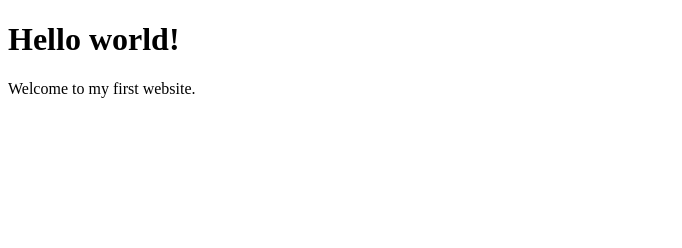
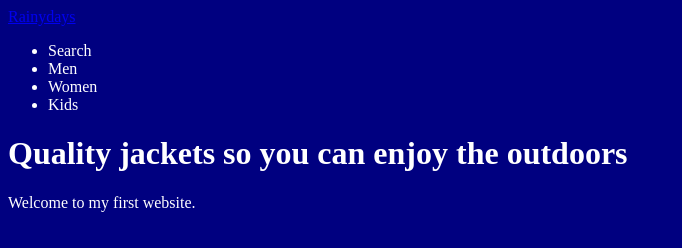
Before and after one commit to Noroff-FEU-Assignments/cross-course-project-bjornhaavard, a plain HTML site: page index.html in a window 1280 px wide. Shown: the whole page, without its empty margins (0-682 px from the left). Drawn offline with Linux system fonts and the light colour scheme.

Commit message:
checking to see if it works

```diff
--- /dev/null
+++ b/css/styles.css
@@ -0,0 +1,4 @@
+body {
+  background: navy;
+  color: white;
+}
--- a/index.html
+++ b/index.html
@@ -1,10 +1,25 @@
 <!DOCTYPE html>
 <html>
   <head>
-    <title>My first website</title>
+    <meta charset="UTF-8" />
+    <meta name="viewport" content="width=device-width, initial-scale=1.0" />
+    <meta name="description" content="Quality jackets so you can enjoy the outdoors" />
+    <title>RainyDays | Home</title>
+    <link rel="stylesheet" href="css/styles.css" />
   </head>
   <body>
-    <h1>Hello world!</h1>
+    <header>
+      <a href="index.html">Rainydays</a>
+      <nav>
+        <ul>
+          <li><a href="#"></a>Search</li>
+          <li><a href="#"></a>Men</li>
+          <li><a href="#"></a>Women</li>
+          <li><a href="#"></a>Kids</li>
+        </ul>
+      </nav>
+    </header>
+    <h1>Quality jackets so you can enjoy the outdoors</h1>
     <p>Welcome to my first website.</p>
   </body>
 </html>
```
